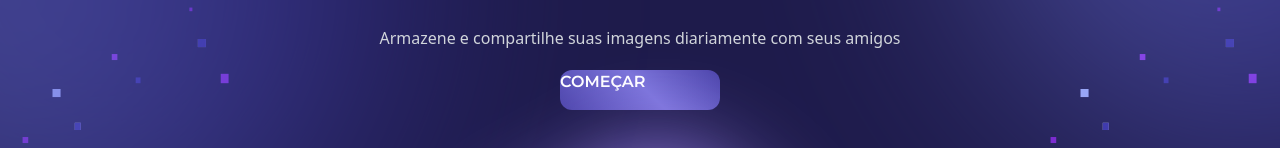
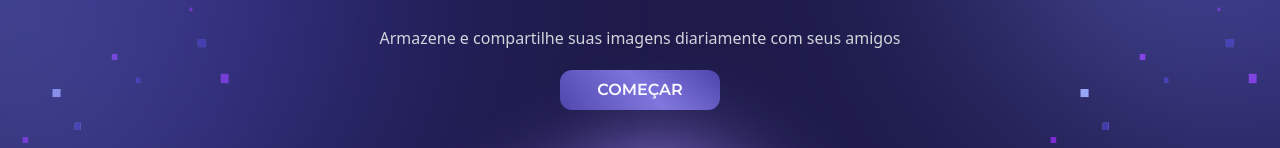
Before and after one commit to Guilherme-Matosoli/gambi-cloud-client, a Next.js app: page / in a window 1280 px wide. Shown: the part 436-584 px from the top of the page. Built offline with nearby package versions, Linux system fonts and the light colour scheme.

Commit message:
centralize text on button :bug:

```diff
--- a/src/app/globals.css
+++ b/src/app/globals.css
@@ -51,7 +51,7 @@
 }
 
 .button {
-  @apply font-montserrat font-semibold text-white w-40 h-10 bg-indigo-700 rounded-xl transition-smooth;
+  @apply flex items-center justify-center font-montserrat font-semibold text-white w-40 h-10 bg-indigo-700 rounded-xl transition-smooth;
   background-image: linear-gradient(45deg, rgba(98, 98, 98, 0.3) 0%, rgba(255, 255, 255, 0.3) 53%, rgba(98, 98, 98, 0.3) 100%);
 
   &:hover {
```
